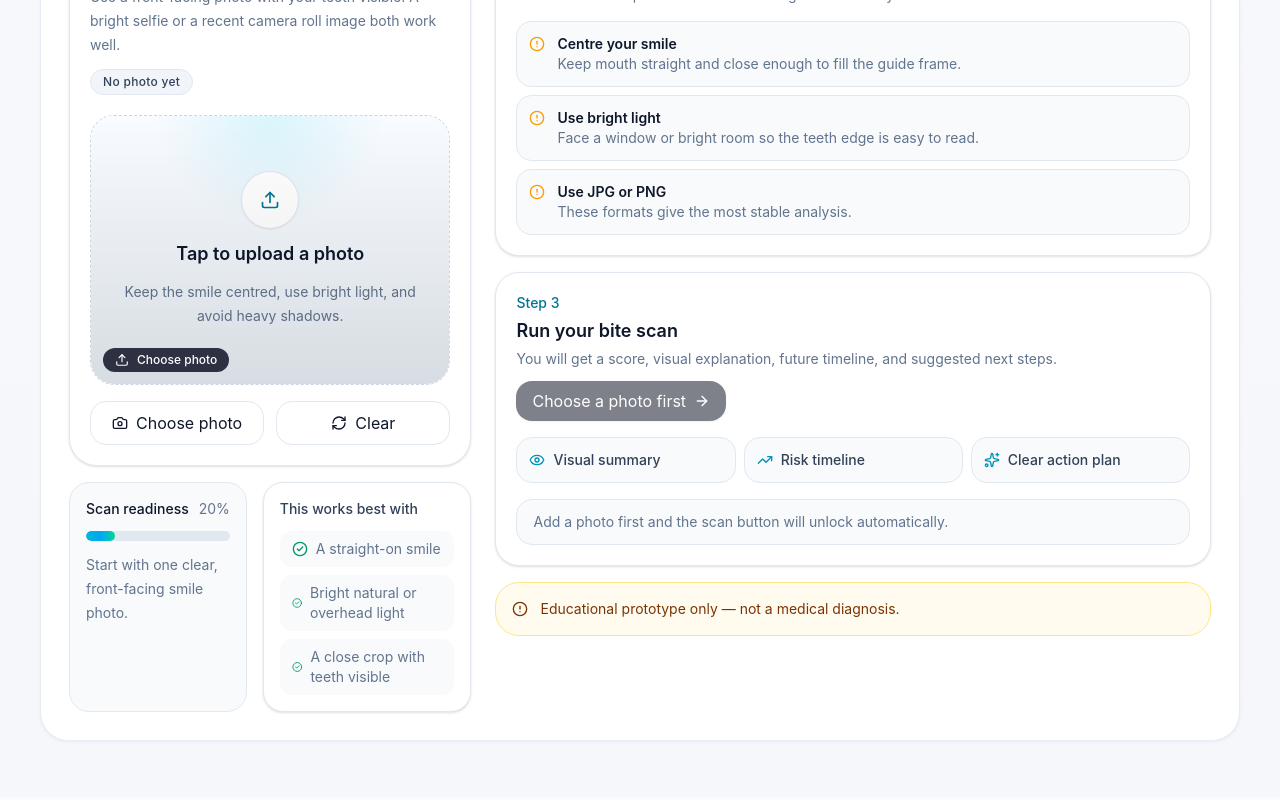
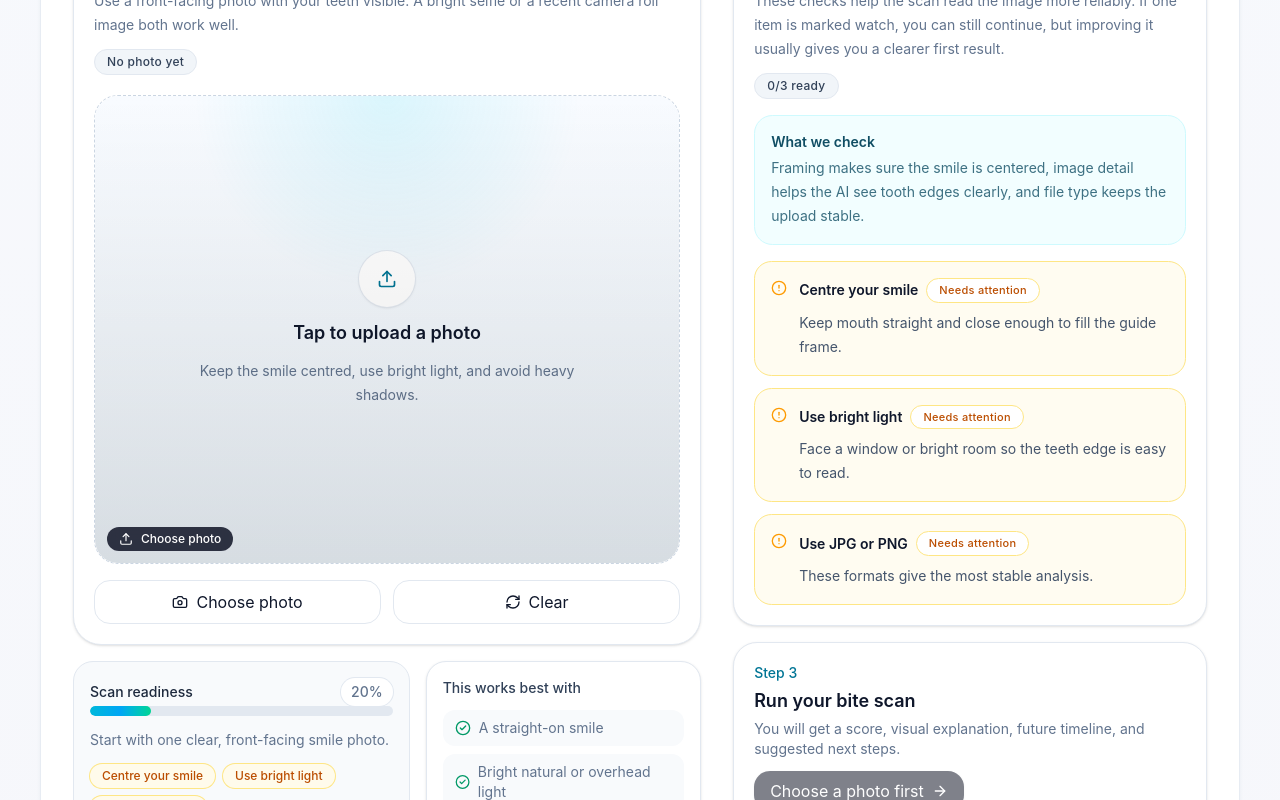
Before and after one commit to elaine2003101/bitereveal, a React (Vite) app: page / in a window 1280 px wide. Shown: the part 2540-3340 px from the top of the page. Built offline with nearby package versions, Linux system fonts and the light colour scheme.

Commit message:
Improve scan prototype layout

```diff
--- a/src/components/BiteRevealPrototype.tsx
+++ b/src/components/BiteRevealPrototype.tsx
@@ -652,7 +652,7 @@ export default function BiteRevealPrototype() {
 
   return (
     <div className="min-h-screen bg-[radial-gradient(circle_at_top,_rgba(34,211,238,0.14),_transparent_30%),linear-gradient(180deg,#f8fbff_0%,#f6f7fb_100%)] text-slate-900">
-      <div className="mx-auto max-w-[1280px] px-6 py-10 md:px-10 md:py-14">
+      <div className="mx-auto max-w-[1400px] px-6 py-10 md:px-10 md:py-14">
         <motion.div initial={{ opacity: 0, y: 16 }} animate={{ opacity: 1, y: 0 }} transition={{ duration: 0.45 }} className="space-y-14">
 
           {/* ── HERO ── */}
@@ -844,7 +844,7 @@ export default function BiteRevealPrototype() {
                 </div>
               </CardHeader>
 
-              <CardContent className="space-y-6 p-5 md:p-7">
+              <CardContent className="space-y-7 p-5 md:p-7 lg:p-8">
                 <input ref={inputRef} type="file" accept="image/*" className="hidden" onChange={(e) => onUpload(e.target.files?.[0])} />
 
                 {/* ── SCAN TAB ── */}
@@ -888,7 +888,7 @@ export default function BiteRevealPrototype() {
                           ))}
                         </div>
 
-                        <div className="grid items-start gap-6 lg:grid-cols-[0.72fr_1.28fr]">
+                        <div className="grid items-start gap-6 xl:grid-cols-[minmax(0,1.14fr)_minmax(380px,0.86fr)] xl:gap-8">
                           <div className="space-y-4">
                             <div className="rounded-[1.75rem] border border-slate-200 bg-white p-5 shadow-sm">
                               <div className="flex flex-wrap items-start justify-between gap-3">
@@ -903,7 +903,7 @@ export default function BiteRevealPrototype() {
                               </div>
 
                               <button type="button"
-                                className="group relative mt-5 flex aspect-[4/3] w-full cursor-pointer items-center justify-center overflow-hidden rounded-[1.5rem] border border-dashed border-slate-300 bg-white transition hover:border-cyan-300 hover:bg-cyan-50/40"
+                                className="group relative mt-5 flex aspect-[5/4] w-full cursor-pointer items-center justify-center overflow-hidden rounded-[1.5rem] border border-dashed border-slate-300 bg-white transition hover:border-cyan-300 hover:bg-cyan-50/40 md:aspect-[4/3] xl:aspect-[5/4]"
                                 onClick={() => inputRef.current?.click()}
                               >
                                 {uploadedImage && <img src={uploadedImage} alt="Uploaded smile" className="h-full w-full object-cover" />}
@@ -945,19 +945,34 @@ export default function BiteRevealPrototype() {
                               </div>
                             </div>
 
-                            <div className="grid gap-4 lg:grid-cols-[0.92fr_1.08fr]">
-                              <div className="space-y-3 rounded-[1.25rem] border border-slate-200 bg-slate-50 p-4">
-                                <div className="flex items-center justify-between text-sm">
-                                  <span className="font-medium">Scan readiness</span>
-                                  <span className="text-slate-500">{readiness}%</span>
+                            <div className="grid gap-4 lg:grid-cols-[minmax(0,1.1fr)_minmax(0,0.9fr)]">
+                              <div className="rounded-[1.25rem] border border-slate-200 bg-slate-50 p-4">
+                                <div className="flex flex-wrap items-center justify-between gap-2 text-sm">
+                                  <span className="font-medium text-slate-800">Scan readiness</span>
+                                  <span className="rounded-full bg-white px-2.5 py-1 font-medium text-slate-500 ring-1 ring-slate-200">{readiness}%</span>
                                 </div>
                                 <Progress value={readiness} />
-                                <p className="text-sm leading-6 text-slate-500">{readinessMessage}</p>
+                                <p className="mt-3 text-sm leading-6 text-slate-500">{readinessMessage}</p>
+                                <div className="mt-3 flex flex-wrap gap-2">
+                                  {captureGuidance.map((item) => (
+                                    <div
+                                      key={item.label}
+                                      className={cn(
+                                        'rounded-full px-3 py-1 text-xs font-medium ring-1',
+                                        item.status === 'good'
+                                          ? 'bg-emerald-50 text-emerald-700 ring-emerald-200'
+                                          : 'bg-amber-50 text-amber-700 ring-amber-200',
+                                      )}
+                                    >
+                                      {item.label}
+                                    </div>
+                                  ))}
+                                </div>
                               </div>
 
                               <div className="rounded-[1.25rem] border border-slate-200 bg-white p-4 shadow-sm">
                                 <div className="text-sm font-medium text-slate-700">This works best with</div>
-                                <div className="mt-3 grid gap-2 text-sm text-slate-500">
+                                <div className="mt-3 grid gap-2 text-sm text-slate-500 sm:grid-cols-2 lg:grid-cols-1">
                                   {[
                                     'A straight-on smile',
                                     'Bright natural or overhead light',
@@ -975,23 +990,47 @@ export default function BiteRevealPrototype() {
 
                           <div className="space-y-4">
                             <div className="rounded-[1.5rem] border border-slate-200 bg-white p-5 shadow-sm">
-                              <div className="flex flex-wrap items-center justify-between gap-3">
+                              <div className="flex flex-wrap items-start justify-between gap-3">
                                 <div>
                                   <div className="text-sm font-medium text-cyan-700">Step 2</div>
-                                  <div className="mt-1 text-lg font-semibold text-slate-900">Check the photo quality</div>
-                                  <p className="mt-1 text-sm text-slate-500">These checks help the scan read the image more reliably.</p>
+                                  <div className="mt-1 text-xl font-semibold text-slate-900">Check the photo quality</div>
+                                  <p className="mt-1 max-w-xl text-sm leading-6 text-slate-500">These checks help the scan read the image more reliably. If one item is marked watch, you can still continue, but improving it usually gives you a clearer first result.</p>
                                 </div>
                                 <Badge className="border-slate-200 bg-slate-100 text-slate-700">{captureReadyCount}/3 ready</Badge>
                               </div>
-                              <div className="mt-4 space-y-2">
+                              <div className="mt-4 rounded-[1.15rem] border border-cyan-100 bg-cyan-50/70 p-4">
+                                <div className="text-sm font-semibold text-cyan-900">What we check</div>
+                                <p className="mt-1 text-sm leading-6 text-cyan-900/80">Framing makes sure the smile is centered, image detail helps the AI see tooth edges clearly, and file type keeps the upload stable.</p>
+                              </div>
+                              <div className="mt-4 grid gap-3 md:grid-cols-2 xl:grid-cols-1">
                                 {captureGuidance.map((item) => (
-                                  <div key={item.label} className="flex items-start gap-3 rounded-[0.95rem] border border-slate-200 bg-slate-50 p-3">
-                                    {item.status === 'good'
-                                      ? <CheckCircle2 className="mt-0.5 h-4 w-4 shrink-0 text-emerald-600" />
-                                      : <AlertCircle className="mt-0.5 h-4 w-4 shrink-0 text-amber-500" />}
-                                    <div>
-                                      <div className="text-sm font-semibold text-slate-900">{item.label}</div>
-                                      <p className="text-sm text-slate-500">{item.detail}</p>
+                                  <div
+                                    key={item.label}
+                                    className={cn(
+                                      'rounded-[1.1rem] border p-4',
+                                      item.status === 'good'
+                                        ? 'border-emerald-200 bg-emerald-50/60'
+                                        : 'border-amber-200 bg-amber-50/70',
+                                    )}
+                                  >
+                                    <div className="flex items-start gap-3">
+                                      {item.status === 'good'
+                                        ? <CheckCircle2 className="mt-0.5 h-4 w-4 shrink-0 text-emerald-600" />
+                                        : <AlertCircle className="mt-0.5 h-4 w-4 shrink-0 text-amber-500" />}
+                                      <div className="min-w-0">
+                                        <div className="flex flex-wrap items-center gap-2">
+                                          <div className="text-sm font-semibold text-slate-900">{item.label}</div>
+                                          <Badge className={cn(
+                                            'px-2 py-0.5 text-[11px]',
+                                            item.status === 'good'
+                                              ? 'border-emerald-200 bg-white text-emerald-700'
+                                              : 'border-amber-200 bg-white text-amber-700',
+                                          )}>
+                                            {item.status === 'good' ? 'Looks good' : 'Needs attention'}
+                                          </Badge>
+                                        </div>
+                                        <p className="mt-2 text-sm leading-6 text-slate-600">{item.detail}</p>
+                                      </div>
                                     </div>
                                   </div>
                                 ))}
```
